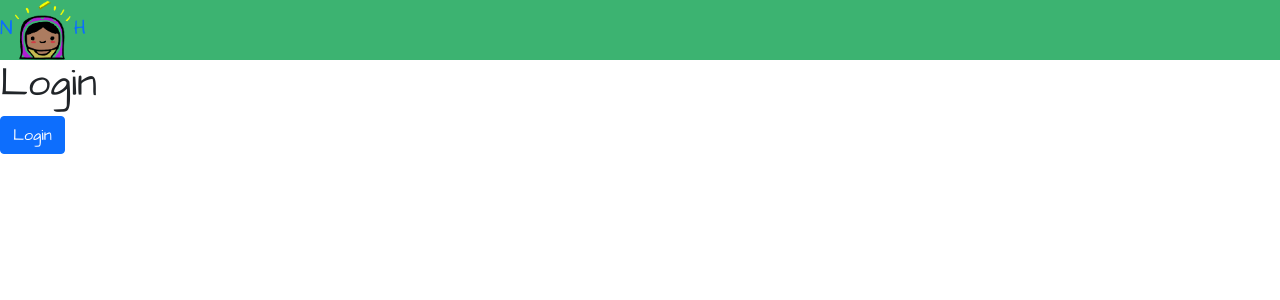
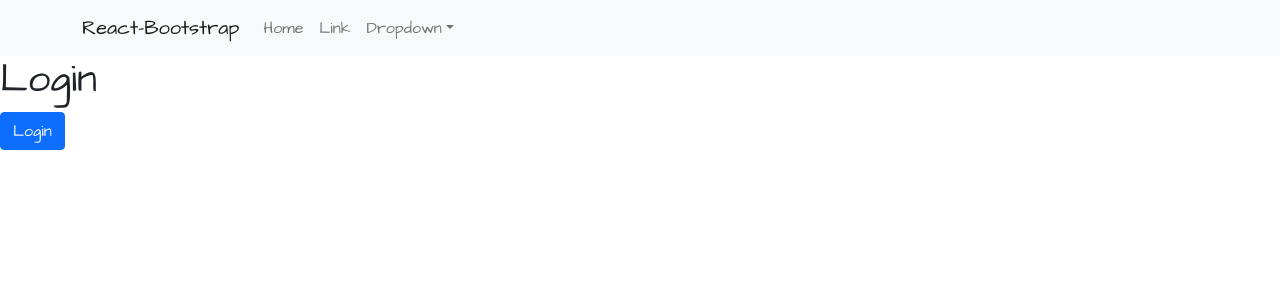
Before and after one commit to Akio789/nah_pwa, a React (Create React App) app: page / in a window 1280 px wide. Shown: the top 300 px of the page. Built offline with nearby package versions, Linux system fonts and the light colour scheme.

Commit message:
Header Changes

```diff
--- a/src/App.js
+++ b/src/App.js
@@ -7,12 +7,12 @@
 
 import Home from './displays/Home/Home';
 import Login from './displays/Login/Login';
-import Navbar from './components/Navbar/Navbar';
+import Header from './components/Header/Header';
 
 const App = () => {
   return (
     <Router>
-        <Navbar />
+        <Header />
       <Switch>
         <Route exact path="/">
           <Login />
--- /dev/null
+++ b/src/components/Header/Header.js
@@ -0,0 +1,72 @@
+import React from 'react';
+import { NavLink } from 'react-router-dom';
+import logoNAH from '../../assets/export.png';
+import styles from './Header.module.css';
+import { Navbar, Container, Nav, NavDropdown} from 'react-bootstrap';
+
+const Header = () => {
+    return(
+        // <nav className="navbar navbarBack navbar-expand-lg navbar-mainbg"  className={styles.navbarBack}>
+        //     <NavLink className="navbar-brand navbar-logo" to="/" exact>
+        //     N
+        //     <img src={logoNAH} alt="Logo Nah" height="60"></img>
+        //     H
+        //     </NavLink>
+        //     <button
+        //         className="navbar-toggler"
+        //         type="button"
+        //         data-toggle="collapse">
+        //         <i className="fas fa-bars text-white"></i>
+        //     </button>
+        //     <div className="collapse navbar-collapse" id="navbarSupportedContent">
+        //             <ul className="navbar-nav ml-auto">
+        //                 <div className="hori-selector">
+        //                     <div className="left"></div>
+        //                     <div className="right"></div>
+        //                 </div>
+        //                 <li className="nav-item active">
+        //                     <NavLink className="nav-link" to="/home" exact>
+        //                         <i className="fas fa-tachometer-alt">
+        //                         </i> Home
+        //                     </NavLink>
+        //                 </li>
+        //                 <li className="nav-item active">
+        //                     <NavLink className="nav-link" to="/home" exact>
+        //                         <i className="fas fa-tachometer-alt">
+        //                         </i> Lecciones
+        //                     </NavLink>
+        //                 </li>
+        //                 <li className="nav-item active">
+        //                     <NavLink className="nav-link" to="/home" exact>
+        //                         <i className="fas fa-tachometer-alt">
+        //                         </i>Consulta
+        //                     </NavLink>
+        //                 </li>
+        //             </ul>
+        //     </div>
+        // </nav>
+
+        <Navbar bg="light" expand="lg">
+            <Container>
+                <Navbar.Brand href="#home">React-Bootstrap</Navbar.Brand>
+                <Navbar.Toggle aria-controls="basic-navbar-nav" />
+                <Navbar.Collapse id="basic-navbar-nav">
+                <Nav className="me-auto">
+                    <Nav.Link href="#home">Home</Nav.Link>
+                    <Nav.Link href="#link">Link</Nav.Link>
+                    <NavDropdown title="Dropdown" id="basic-nav-dropdown">
+                    <NavDropdown.Item href="#action/3.1">Action</NavDropdown.Item>
+                    <NavDropdown.Item href="#action/3.2">Another action</NavDropdown.Item>
+                    <NavDropdown.Item href="#action/3.3">Something</NavDropdown.Item>
+                    <NavDropdown.Divider />
+                    <NavDropdown.Item href="#action/3.4">Separated link</NavDropdown.Item>
+                    </NavDropdown>
+                </Nav>
+                </Navbar.Collapse>
+            </Container>
+        </Navbar>
+
+    )
+}
+
+export default Header;
--- /dev/null
+++ b/src/components/Header/Header.module.css
@@ -0,0 +1,4 @@
+.navbarBack{
+    /*background-color: #3CB371;
+    */
+}
--- a/src/components/Navbar/Navbar.js
+++ /dev/null
@@ -1,50 +0,0 @@
-import React from 'react';
-import { NavLink } from 'react-router-dom';
-import logoNAH from '../../assets/export.png';
-import styles from './Navbar.module.css';
-
-const Navbar = () => {
-    return(
-        <nav className="navbar navbarBack navbar-expand-lg navbar-mainbg"  className={styles.navbarBack}>
-            <NavLink className="navbar-brand navbar-logo" to="/" exact>
-            N
-            <img src={logoNAH} alt="Logo Nah" height="60"></img>
-            H
-            </NavLink>
-            <button
-                className="navbar-toggler"
-                type="button"
-                data-toggle="collapse">
-                <i className="fas fa-bars text-white"></i>
-            </button>
-            <div className="collapse navbar-collapse" id="navbarSupportedContent">
-                    <ul className="navbar-nav ml-auto">
-                        <div className="hori-selector">
-                            <div className="left"></div>
-                            <div className="right"></div>
-                        </div>
-                        <li className="nav-item active">
-                            <NavLink className="nav-link" to="/home" exact>
-                                <i className="fas fa-tachometer-alt">
-                                </i> Home
-                            </NavLink>
-                        </li>
-                        <li className="nav-item active">
-                            <NavLink className="nav-link" to="/home" exact>
-                                <i className="fas fa-tachometer-alt">
-                                </i> Lecciones
-                            </NavLink>
-                        </li>
-                        <li className="nav-item active">
-                            <NavLink className="nav-link" to="/home" exact>
-                                <i className="fas fa-tachometer-alt">
-                                </i>Consulta
-                            </NavLink>
-                        </li>
-                    </ul>
-                </div>
-        </nav>
-    )
-}
-
-export default Navbar;
--- a/src/components/Navbar/Navbar.module.css
+++ /dev/null
@@ -1,3 +0,0 @@
-.navbarBack{
-    background-color: #3CB371;
-}
```
